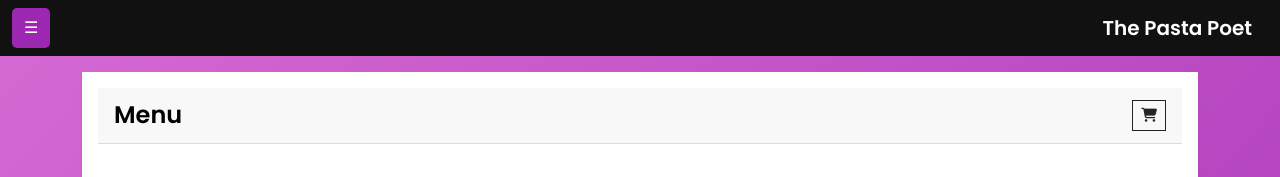
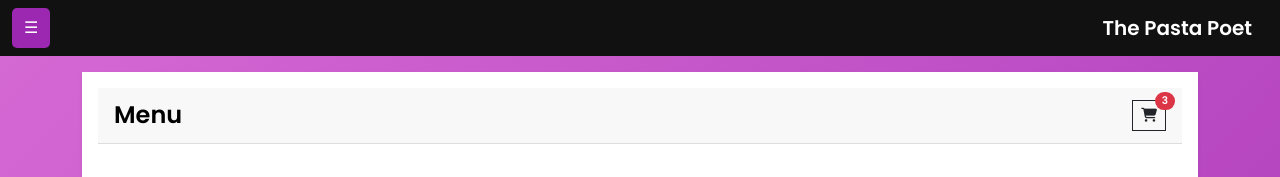
Before and after one commit to neoarchive/pastapoet-webapp, a Vue app: page /order in a window 1280 px wide. Shown: the top 177 px of the page. Built offline with nearby package versions, Linux system fonts and the light colour scheme; a web font is replaced by a local one.

Commit message:
add cart badge

```diff
--- a/src/pages/Order.vue
+++ b/src/pages/Order.vue
@@ -7,8 +7,11 @@
         <!-- Title Bar -->
         <div class="d-flex justify-content-between align-items-center mb-4 title-bar">
           <h2 class="fw-bold mb-0">Menu</h2>
-          <router-link to="/cart" class="btn btn-outline-dark btn-sm">
+          <router-link to="/cart" class="btn btn-outline-dark btn-sm position-relative">
             <i class="fas fa-shopping-cart"></i>
+            <span class="position-absolute top-0 start-100 translate-middle badge rounded-pill bg-danger">
+               3
+            </span>
           </router-link>
         </div>
 
```
